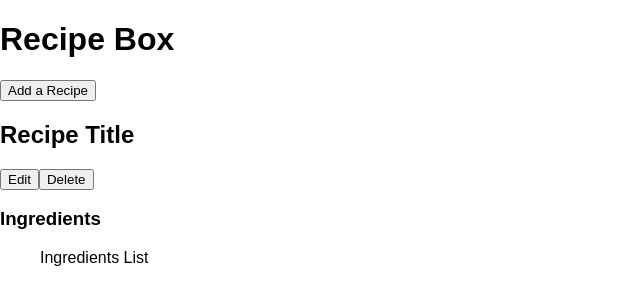
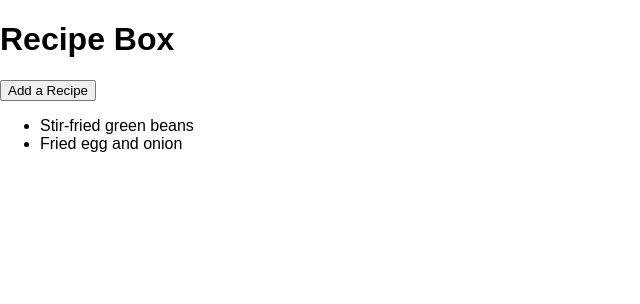
Before and after one commit to tymeart/recipe-box, a React (Create React App) app: page / in a window 1280 px wide. Shown: the top 304 px of the page, without its empty margins (0-640 px from the left). Built offline with nearby package versions, Linux system fonts and the light colour scheme.

Commit message:
Render list of recipe titles in sidebar

```diff
--- a/src/components/App.jsx
+++ b/src/components/App.jsx
@@ -4,11 +4,26 @@ import RecipeDetails from './RecipeDetails';
 
 
 class App extends Component {
+  constructor(props) {
+    super(props);
+    this.state = {
+      'recipes': [
+        {
+          'title': 'Stir-fried green beans',
+          'ingredients': 'green beans, ground meat, oyster sauce, soy sauce, water'
+        },
+        {
+          'title': 'Fried egg and onion',
+          'ingredients': 'eggs, yellow onion, soy sauce'
+        }
+      ]
+    };
+  }
   render() {
     return (
       <div className="App">
-        <Sidebar />
-        <RecipeDetails />
+        <Sidebar recipes={this.state.recipes}/>
+        {/* <RecipeDetails /> */}
       </div>
     );
   }
--- a/src/components/RecipeList.jsx
+++ b/src/components/RecipeList.jsx
@@ -4,7 +4,7 @@ class RecipeList extends Component {
   render() {
     return (
       <ul>
-
+        {this.props.recipes.map(recipe => <li>{recipe.title}</li>)}
       </ul>
     );
   }
```
